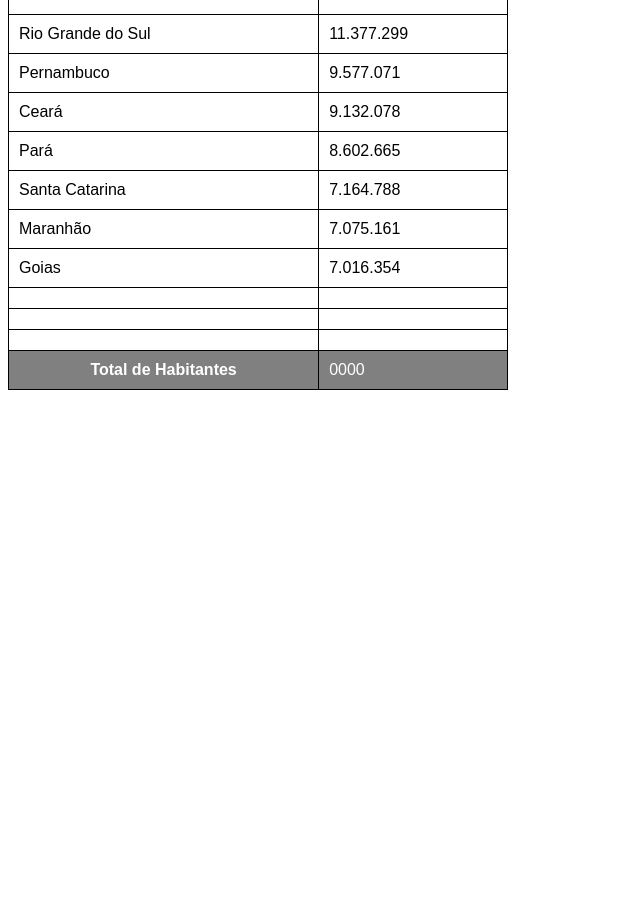
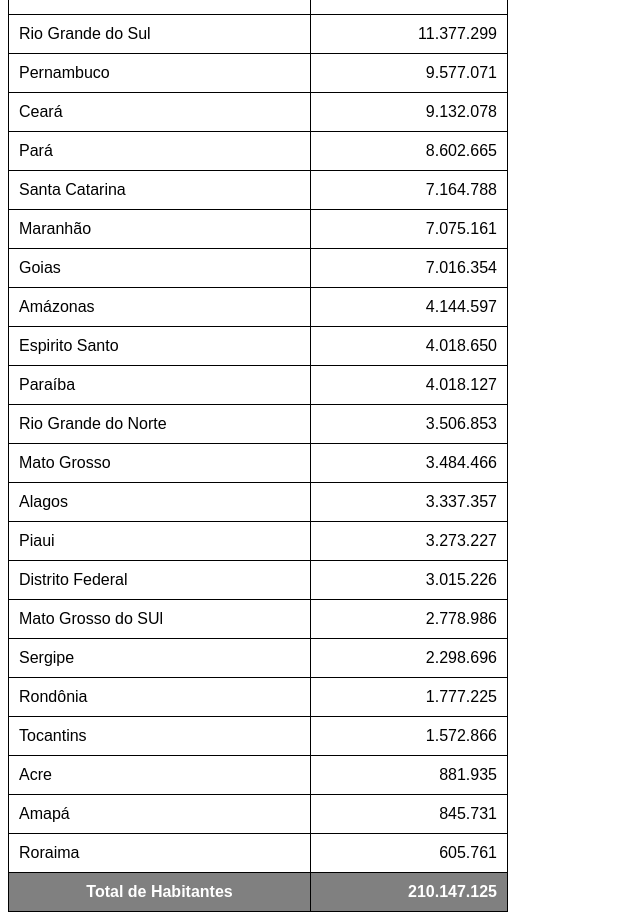
Before and after one commit to Ivanctga/html-css, a plain HTML site: page exercicios/ex023/tanela002.html in a window 1280 px wide. Shown: the part 300-1220 px from the top of the page, without its empty margins (0-640 px from the left). Before the commit the page ends 800 px from the top, so only its background shows below. Drawn offline with Linux system fonts and the light colour scheme.

Commit message:
Update tanela002.html

```diff
--- a/exercicios/ex023/tanela002.html
+++ b/exercicios/ex023/tanela002.html
@@ -23,6 +23,10 @@
         thead, tfoot {
             background-color: gray;
             color: white;
+        }
+
+        td.num {
+            text-align: right;
         }
     </style>
 </head>
@@ -91,27 +95,72 @@
                 <td class="num">7.016.354</td>
             </tr>
             <tr>
-                <td></td>
-                <td class="num"></td>
+                <td>Amázonas</td>
+                <td class="num">4.144.597</td>
             </tr>
             <tr>
-                <td></td>
-                <td class="num"></td>
+                <td>Espirito Santo</td>
+                <td class="num">4.018.650</td>
             </tr>
             <tr>
-                <td></td>
-                <td class="num"></td>
+                <td>Paraíba</td>
+                <td class="num">4.018.127</td>
             </tr>
-
-
-
+            <tr>
+                <td>Rio Grande do Norte</td>
+                <td class="num">3.506.853</td>
+            </tr>
+            <tr>
+                <td>Mato Grosso</td>
+                <td class="num">3.484.466</td>
+            </tr>
+            <tr>
+                <td>Alagos</td>
+                <td class="num">3.337.357</td>
+            </tr>
+            <tr>
+                <td>Piaui</td>
+                <td class="num">3.273.227</td>
+            </tr>
+            <tr>
+                <td>Distrito Federal</td>
+                <td class="num">3.015.226</td>
+            </tr>
+            <tr>
+                <td>Mato Grosso do SUl</td>
+                <td class="num">2.778.986</td>
+            </tr>
+            <tr>
+                <td>Sergipe</td>
+                <td class="num">2.298.696</td>
+            </tr>
+            <tr>
+                <td>Rondônia</td>
+                <td class="num">1.777.225</td>
+            </tr>
+            <tr>
+                <td>Tocantins</td>
+                <td class="num">1.572.866</td>
+            </tr>
+            <tr>
+                <td>Acre</td>
+                <td class="num">881.935</td>
+            </tr>
+            <tr>
+                <td>Amapá</td>
+                <td class="num">845.731</td>
+            </tr>
+            <tr>
+                <td>Roraima</td>
+                <td class="num">605.761</td>
+            </tr>
 
         </tbody>
 
         <tfoot>
             <tr>
                 <th>Total de Habitantes</th>
-                <td>0000</td>
+                <td class="num"><strong>210.147.125</strong></td>
             </tr>
         </tfoot>
     </table>
```
